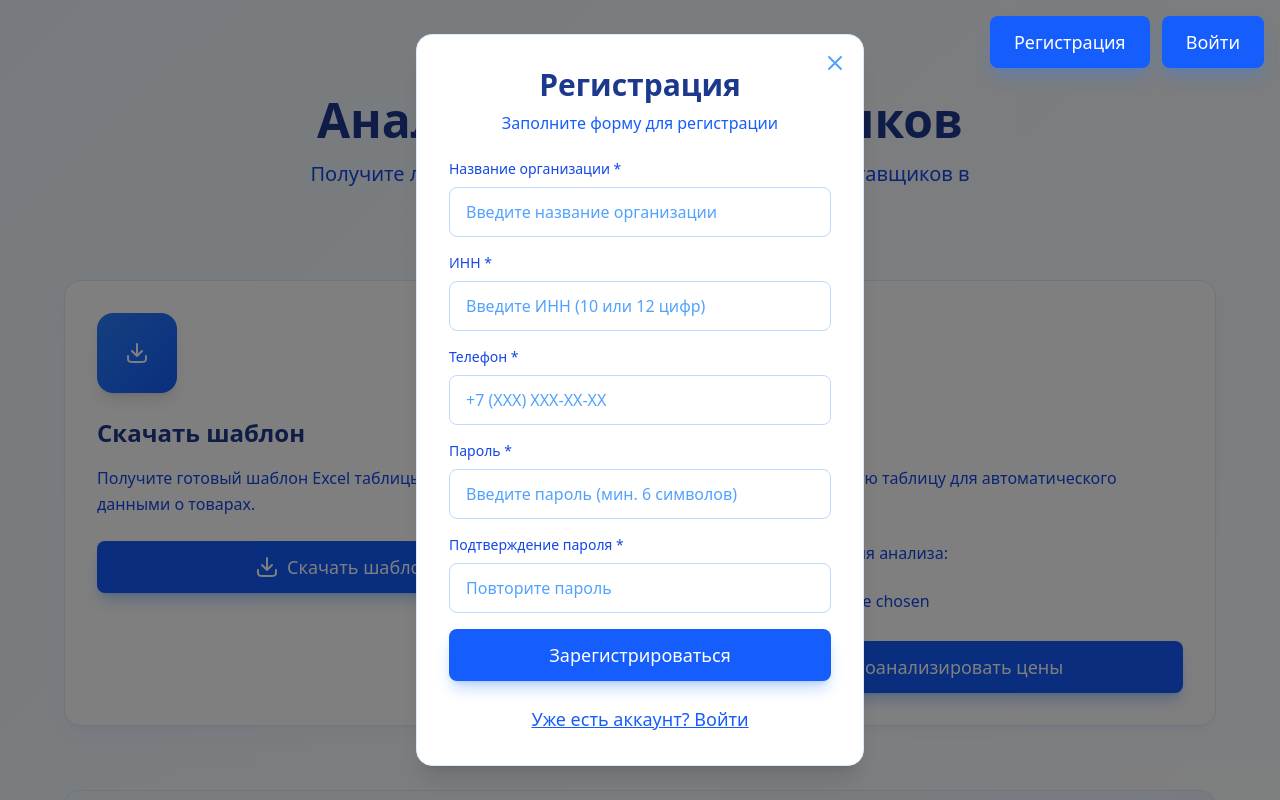
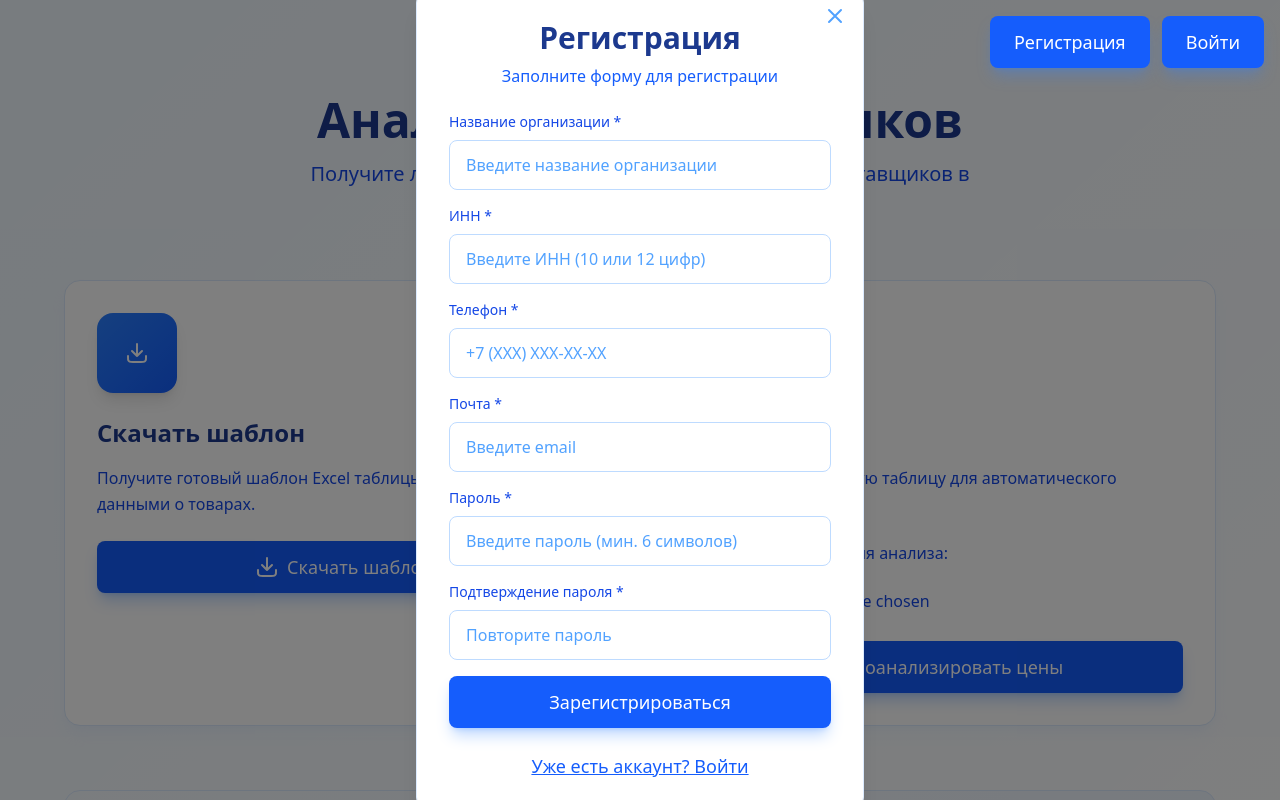
Before and after one commit to WalexWeb/price_analyst-client, a React (Vite) app: page / in a window 1280 px wide. Both pictures are taken after a click on the button "Регистрация". Shown: the top 800 px of the page. Built offline with nearby package versions, Linux system fonts and the light colour scheme; no server answers.

Commit message:
feat: обновил регистрацию

```diff
--- a/src/pages/components/auth/RegistrationModal.tsx
+++ b/src/pages/components/auth/RegistrationModal.tsx
@@ -15,6 +15,7 @@ interface RegisterModalProps {
 interface RegisterFormData {
   inn: string;
   fullName: string;
+  email: string;
   phone: string;
   password: string;
   confirmPassword: string;
@@ -48,6 +49,7 @@ function RegisterModal({
     defaultValues: {
       inn: "",
       fullName: "",
+      email: "",
       phone: "",
       password: "",
       confirmPassword: "",
@@ -69,6 +71,7 @@ function RegisterModal({
         {
           inn: data.inn,
           fullName: data.fullName,
+          email: data.email,
           phone: data.phone,
           password: data.password,
         },
@@ -279,6 +282,38 @@ function RegisterModal({
                 )}
               </div>
 
+              {/* Поле почты */}
+              <div>
+                <label
+                  htmlFor="email"
+                  className="mb-2 block text-sm font-medium text-blue-700"
+                >
+                  Почта *
+                </label>
+                <input
+                  id="email"
+                  type="email"
+                  {...register("email", {
+                    required: "Почта обязательна для заполнения",
+                    pattern: {
+                      value: /^[A-Z0-9._%+-]+@[A-Z0-9.-]+\.[A-Z]{2,4}$/i,
+                      message: "Некорректный email",
+                    },
+                  })}
+                  placeholder="Введите email"
+                  className={`bg-blue-25 w-full rounded-lg border px-4 py-3 text-blue-900 placeholder-blue-400 focus:ring-2 focus:outline-none ${
+                    errors.email
+                      ? "border-red-300 focus:border-red-500 focus:ring-red-500/20"
+                      : "border-blue-200 focus:border-blue-500 focus:ring-blue-500/20"
+                  }`}
+                />
+                {errors.email && (
+                  <p className="mt-1 text-sm text-red-600">
+                    {errors.email.message}
+                  </p>
+                )}
+              </div>
+
               {/* Поле пароля */}
               <div>
                 <label
```
